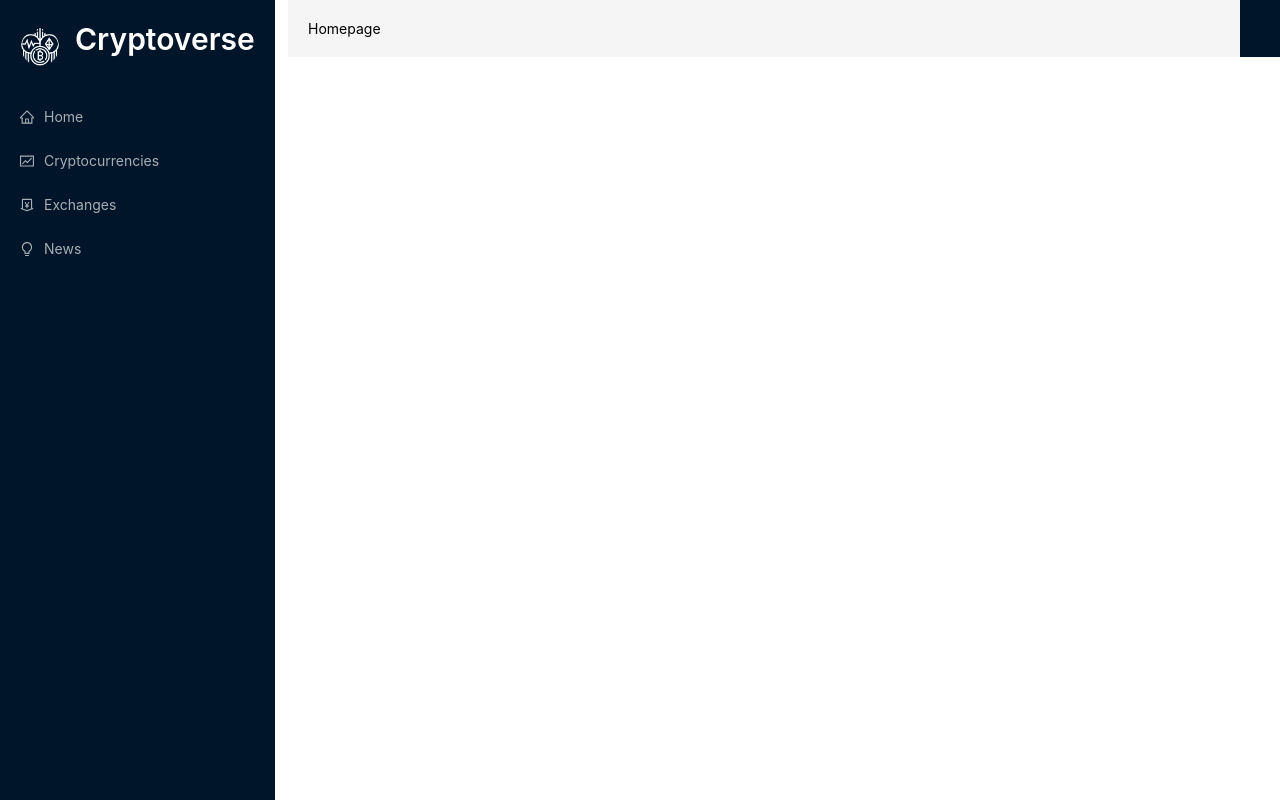
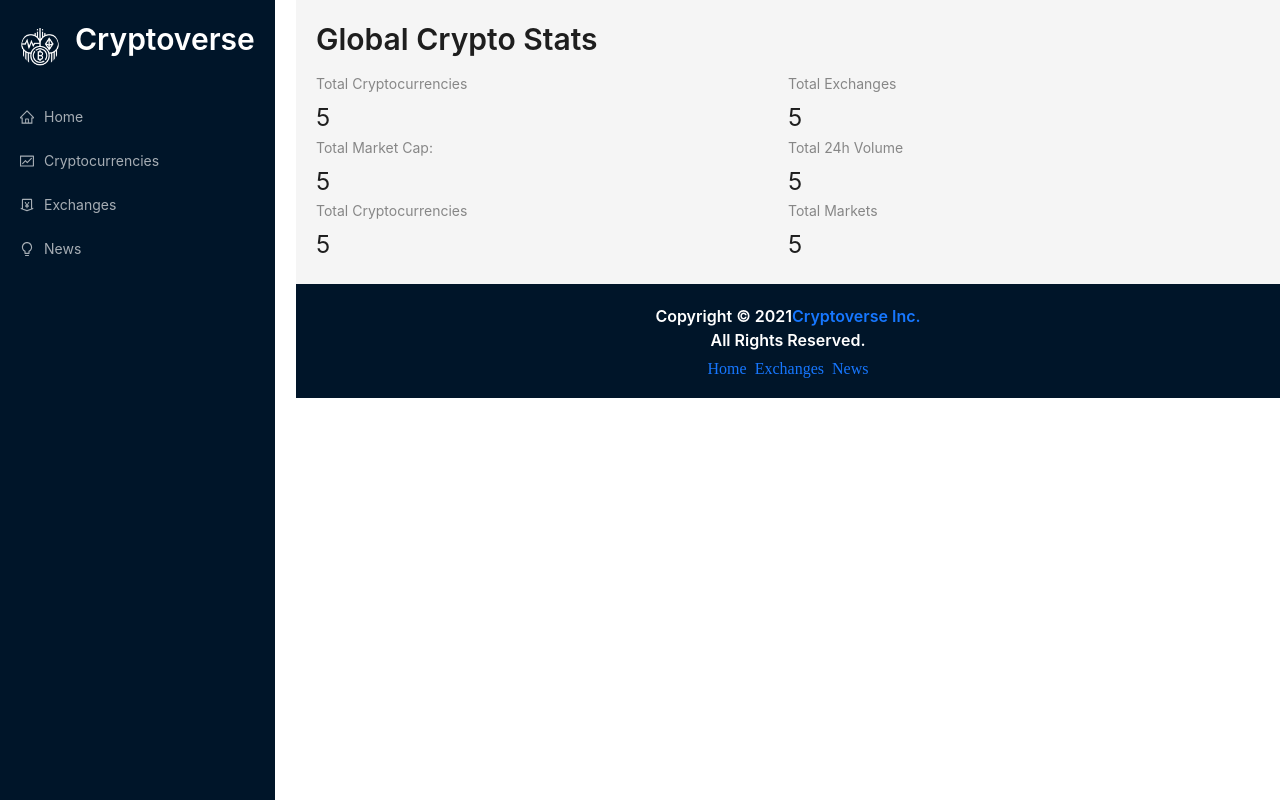
Before and after one commit to EL-Mehdiri/cryptocurrency, a React (Create React App) app: page / in a window 1280 px wide. Built offline with nearby package versions, Linux system fonts and the light colour scheme.

Commit message:
homePage componnent

```diff
--- a/src/App.js
+++ b/src/App.js
@@ -24,9 +24,20 @@
                         </Routes>
                     </div>
                 </Layout>
-            </div>
-            <div className='footer'>
 
+                <div className='footer'>
+                    <Typography.Title level={5} style={{ color: 'white', textAlign: 'center' }}>Copyright © 2021
+                        <Link to="/">
+                            Cryptoverse Inc.
+                        </Link> <br />
+                        All Rights Reserved.
+                    </Typography.Title>
+                    <Space>
+                        <Link to="/">Home</Link>
+                        <Link to="/exchanges">Exchanges</Link>
+                        <Link to="/news">News</Link>
+                    </Space>
+                </div>
             </div>
         </div>
     )
--- a/src/components/CryptoDetails.jsx
+++ b/src/components/CryptoDetails.jsx
@@ -6,4 +6,4 @@
     )
 }
 
-export default CryptoDetails
+export default CryptoDetails;
--- a/src/components/Homepage.jsx
+++ b/src/components/Homepage.jsx
@@ -1,8 +1,23 @@
-import React from 'react'
+import React from 'react';
+import millify from 'millify';
+import { Typography, Col, Statistic, Row } from 'antd';
+import { Link } from 'react-router-dom';
 
+
+const { Title } = Typography;
 const Homepage = () => {
     return (
-        <div>Homepage</div>
+        <>
+            <Title level={2} className='heading'>Global Crypto Stats</Title>
+            <Row>
+                <Col span={12}><Statistic title="Total Cryptocurrencies" value="5" /></Col>
+                <Col span={12}><Statistic title="Total Exchanges" value="5" /></Col>
+                <Col span={12}><Statistic title="Total Market Cap:" value="5" /></Col>
+                <Col span={12}><Statistic title="Total 24h Volume" value="5" /></Col>
+                <Col span={12}><Statistic title="Total Cryptocurrencies" value="5" /></Col>
+                <Col span={12}><Statistic title="Total Markets" value="5" /></Col>
+            </Row>
+        </>
     )
 }
 
--- a/src/index.js
+++ b/src/index.js
@@ -2,6 +2,7 @@
 import ReactDOM from "react-dom";
 import { BrowserRouter as Router } from "react-router-dom";
 import App from './App';
+
 
 ReactDOM.render(
     <Router>
```
